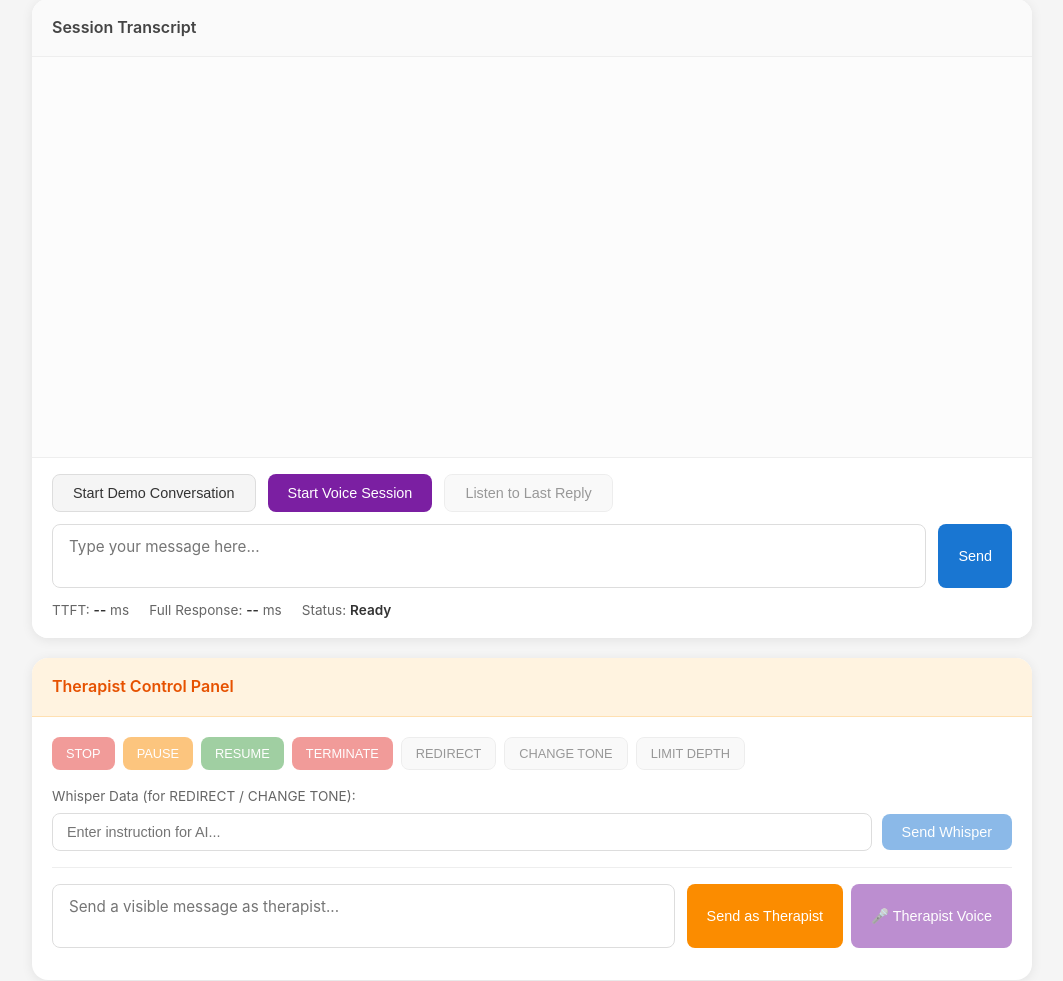
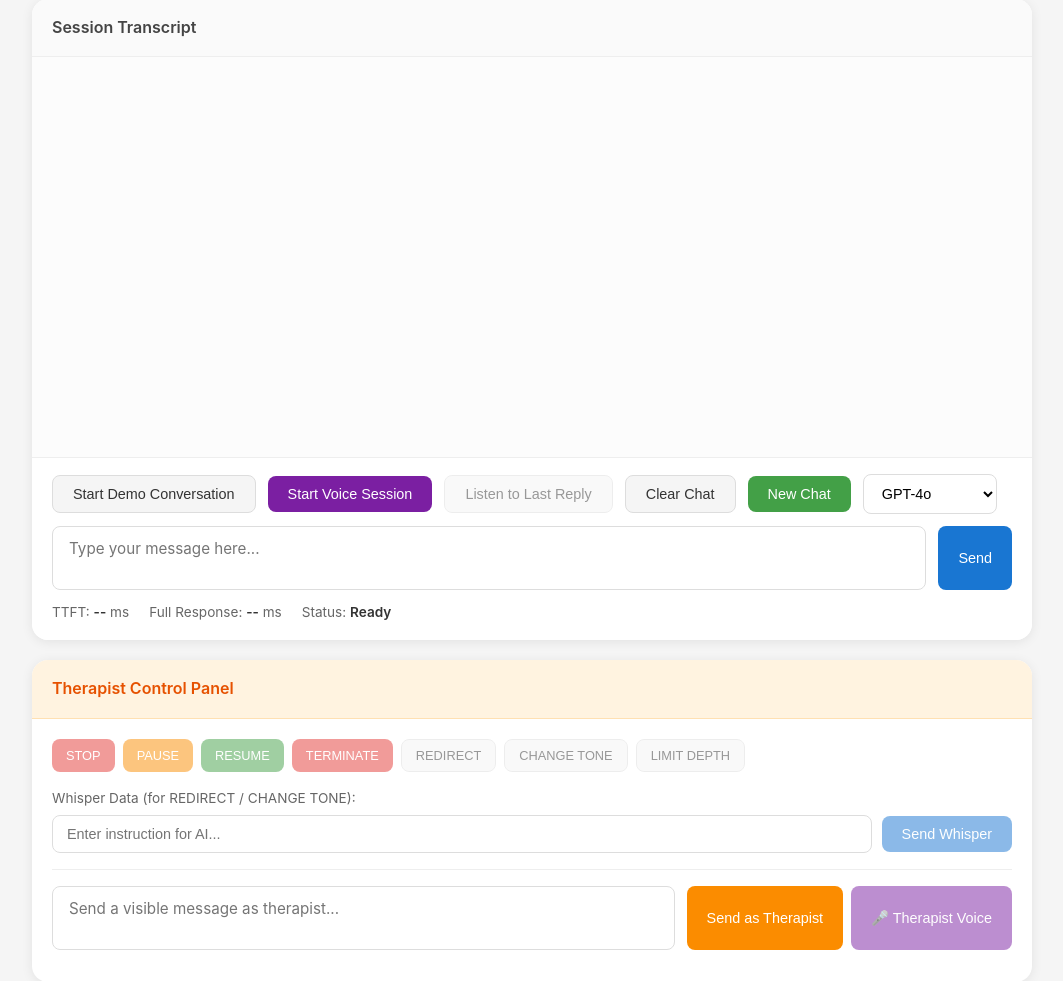
Before and after one commit to expertdeveloper091-dot/ai-therapy-pilot, a FastAPI app: page / in a window 1280 px wide. Shown: the part 209-1190 px from the top of the page, without its empty margins (108-1171 px from the left). Run offline with FastAPI, Linux system fonts and the light colour scheme.

Commit message:
Add ability to select AI models and clear chat history
Implement new UI elements for model selection, "Clear Chat", and "New Chat" functionality, alongside backend updates to support model selection in chat interactions and WebSocket communication.

Replit-Commit-Author: Agent
Replit-Commit-Session-Id: c530347b-a30c-4617-8273-78e0d8ae560b
Replit-Commit-Checkpoint-Type: intermediate_checkpoint
Replit-Commit-Event-Id: 4e227a4a-b0df-4422-9410-7f3a345a7f57
Replit-Commit-Screenshot-Url: https://storage.googleapis.com/screenshot-production-us-central1/a47a154d-f2ec-4fd9-98d0-85da2bbb1dec/c530347b-a30c-4617-8273-78e0d8ae560b/h9C8lWL

```diff
--- a/main.py
+++ b/main.py
@@ -321,6 +321,8 @@ async def speech_to_text(file: UploadFile = File(...)):
         return JSONResponse({"error": str(e)}, status_code=500)
 
 
+VALID_MODELS = ["gpt-4o", "gpt-4.1", "gpt-4.1-mini", "gpt-4o-mini"]
+
 @app.websocket("/ws/chat")
 async def websocket_chat(websocket: WebSocket):
     """
@@ -338,6 +340,9 @@ async def websocket_chat(websocket: WebSocket):
 
             if msg_type == "user_message":
                 text = data.get("text", "").strip()
+                requested_model = data.get("model", "gpt-4o")
+                if requested_model in VALID_MODELS:
+                    model_name = requested_model
                 if not text:
                     continue
 
--- a/templates/index.html
+++ b/templates/index.html
@@ -382,6 +382,22 @@
             display: flex;
             gap: 12px;
             margin-bottom: 12px;
+            flex-wrap: wrap;
+            align-items: center;
+        }
+
+        .model-select {
+            padding: 10px 14px;
+            border: 1px solid #ddd;
+            border-radius: 8px;
+            font-size: 0.9rem;
+            background: white;
+            cursor: pointer;
+        }
+
+        .model-select:focus {
+            outline: none;
+            border-color: #90caf9;
         }
     </style>
 </head>
@@ -415,6 +431,13 @@
                     <button class="btn-secondary" id="demoBtn">Start Demo Conversation</button>
                     <button class="btn-voice" id="voiceToggleBtn">Start Voice Session</button>
                     <button class="btn-secondary" id="listenBtn" disabled>Listen to Last Reply</button>
+                    <button class="btn-secondary" id="clearChatBtn">Clear Chat</button>
+                    <button class="btn-success" id="newChatBtn">New Chat</button>
+                    <select id="modelSelect" class="model-select">
+                        <option value="gpt-4o">GPT-4o</option>
+                        <option value="gpt-4.1">GPT-4.1</option>
+                        <option value="gpt-4.1-mini">GPT-4.1 Mini</option>
+                    </select>
                 </div>
                 <div class="input-row">
                     <textarea id="userInput" placeholder="Type your message here..." rows="2"></textarea>
@@ -500,8 +523,12 @@
         const therapistInput = document.getElementById("therapistInput");
         const therapistSendBtn = document.getElementById("therapistSendBtn");
         const therapistVoiceBtn = document.getElementById("therapistVoiceBtn");
+        const clearChatBtn = document.getElementById("clearChatBtn");
+        const newChatBtn = document.getElementById("newChatBtn");
+        const modelSelect = document.getElementById("modelSelect");
 
         let therapistVoiceActive = false;
+        let selectedModel = "gpt-4o";
         let therapistMediaRecorder = null;
         let therapistAudioChunks = [];
 
@@ -553,6 +580,39 @@
             renderMessages();
         });
 
+        clearChatBtn.addEventListener("click", () => {
+            messages.length = 0;
+            renderMessages();
+            lastChatReply = "";
+            listenBtn.disabled = true;
+            sessionStatusEl.textContent = "Chat cleared";
+        });
+
+        newChatBtn.addEventListener("click", () => {
+            messages.length = 0;
+            renderMessages();
+            lastChatReply = "";
+            listenBtn.disabled = true;
+
+            if (chatWs && chatWs.readyState === WebSocket.OPEN) {
+                chatWs.close();
+            }
+            if (voiceWs && voiceWs.readyState === WebSocket.OPEN) {
+                voiceWs.close();
+            }
+            if (voiceSessionActive) {
+                stopVoiceSession();
+            }
+
+            setWhisperButtonsEnabled(false);
+            sessionStatusEl.textContent = "New chat started";
+        });
+
+        modelSelect.addEventListener("change", (e) => {
+            selectedModel = e.target.value;
+            sessionStatusEl.textContent = `Model: ${selectedModel}`;
+        });
+
         sendBtn.addEventListener("click", sendMessage);
         userInput.addEventListener("keydown", (e) => {
             if (e.key === "Enter" && !e.shiftKey) {
@@ -586,7 +646,7 @@
             chatWs.onopen = () => {
                 sessionStatusEl.textContent = "Connected";
                 setWhisperButtonsEnabled(true);
-                chatWs.send(JSON.stringify({ type: "user_message", text }));
+                chatWs.send(JSON.stringify({ type: "user_message", text, model: selectedModel }));
             };
 
             chatWs.onmessage = (event) => {
@@ -713,10 +773,13 @@
             const protocol = window.location.protocol === "https:" ? "wss:" : "ws:";
             voiceWs = new WebSocket(`${protocol}//${window.location.host}/ws/voice`);
 
-            audioContext = new (window.AudioContext || window.webkitAudioContext)({ sampleRate: 24000 });
+            audioContext = new (window.AudioContext || window.webkitAudioContext)();
+            let playbackCursor = 0;
+            const PLAYBACK_RATE = 0.9;
 
             voiceWs.onopen = () => {
                 sessionStatusEl.textContent = "Voice session active";
+                playbackCursor = audioContext.currentTime + 0.1;
 
                 const audioCtx = new AudioContext({ sampleRate: 24000 });
                 const source = audioCtx.createMediaStreamSource(stream);
@@ -741,9 +804,6 @@
                 window.voiceProcessor = { processor, source, audioCtx };
             };
 
-            let pendingAudioData = [];
-            let isPlaying = false;
-
             voiceWs.onmessage = async (event) => {
                 const data = JSON.parse(event.data);
 
@@ -761,7 +821,8 @@
                     }
 
                     if (!audioContext) {
-                        audioContext = new (window.AudioContext || window.webkitAudioContext)({ sampleRate: 24000 });
+                        audioContext = new (window.AudioContext || window.webkitAudioContext)();
+                        playbackCursor = audioContext.currentTime + 0.1;
                     }
 
                     const audioBuffer = audioContext.createBuffer(1, float32.length, 24000);
@@ -769,9 +830,15 @@
 
                     const source = audioContext.createBufferSource();
                     source.buffer = audioBuffer;
-                    source.playbackRate.value = 0.85;
+                    source.playbackRate.value = PLAYBACK_RATE;
                     source.connect(audioContext.destination);
-                    source.start();
+
+                    const now = audioContext.currentTime;
+                    if (playbackCursor < now) {
+                        playbackCursor = now + 0.05;
+                    }
+                    source.start(playbackCursor);
+                    playbackCursor += (audioBuffer.duration / PLAYBACK_RATE);
                 }
 
                 if (data.type === "user_transcript") {
```
Also changed, not shown: 1 other file.
